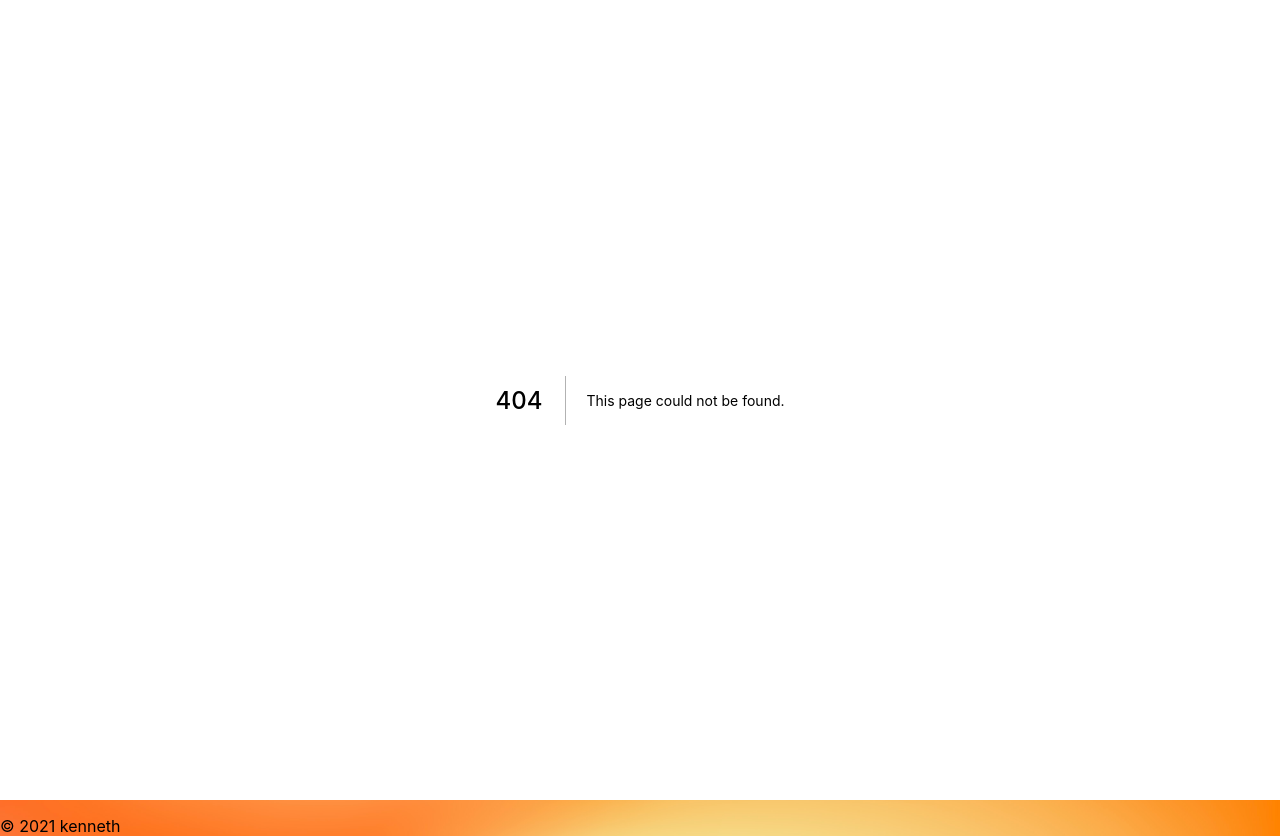
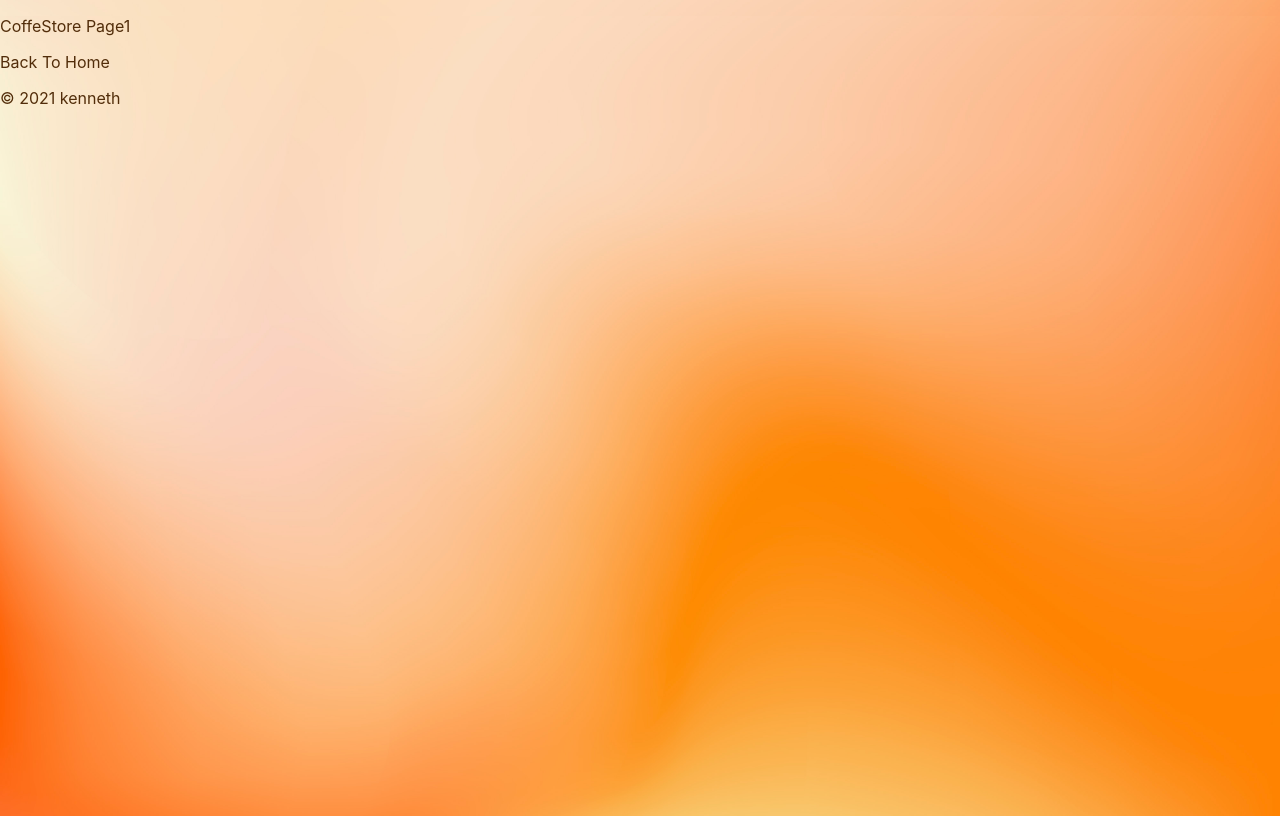
Before and after one commit to Mekonius/discover-coffee-stores, a Next.js app: page /coffee-store/1 in a window 1280 px wide. Before the commit this address had no page. Built offline with nearby package versions, Linux system fonts and the light colour scheme.

Commit message:
done for today

```diff
--- /dev/null
+++ b/pages/coffee-store/[id].js
@@ -0,0 +1,18 @@
+import { getRouteMatcher } from "next/dist/shared/lib/router/utils";
+import { useRouter } from "next/router";
+import Link from 'next/link'
+
+const CoffeeStore = () => {
+    const router = useRouter();
+    console.log("router", router.query.id)
+    return <div>
+        <p>
+        CoffeStore Page{router.query.id}
+        <Link href="/">
+            <p>Back To Home</p>
+        </Link>
+        </p>
+    </div>
+}
+
+export default CoffeeStore;
```
